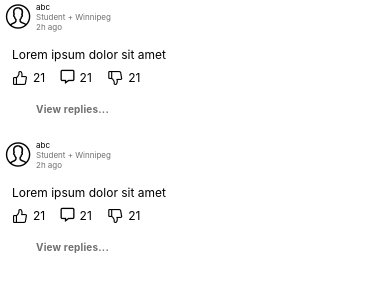
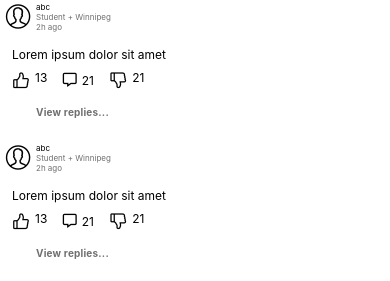
Before and after one commit to navrajkaler996/react-native-client, a React Native app: screen / in a window 390 px wide. Both pictures are taken after a click on the element 195 px from the left and 347 px from the top of the page. Shown: the part 360-641 px from the top of the page. Built offline with nearby package versions, Linux system fonts and the light colour scheme.

Commit message:
comment like and dislike working

```diff
--- a/components/Comment.js
+++ b/components/Comment.js
@@ -1,5 +1,11 @@
-import React from "react";
-import { StyleSheet, View, Text } from "react-native";
+import React, { useState } from "react";
+import {
+  StyleSheet,
+  View,
+  Text,
+  Pressable,
+  TouchableOpacity,
+} from "react-native";
 
 import { AntDesign } from "@expo/vector-icons";
 import { EvilIcons } from "@expo/vector-icons";
@@ -7,6 +13,46 @@ import { FontAwesome5 } from "@expo/vector-icons";
 import { COLORS } from "../utils/constants";
 
 const Comment = ({ comment }) => {
+  const [reactions, setReactions] = useState({
+    likes: 0,
+    dislikes: 0,
+    liked: false,
+    disliked: false,
+  });
+
+  useState(() => {
+    const reactions = {
+      likes: comment.likes,
+      dislikes: comment.dislikes,
+    };
+    setReactions(reactions);
+  }, []);
+
+  const likePressHandler = () => {
+    const likes = reactions.likes + 1;
+
+    setReactions({
+      ...reactions,
+      likes: likes,
+      dislikes: reactions.disliked
+        ? reactions.dislikes + 1
+        : reactions.dislikes,
+      liked: true,
+      disliked: false,
+    });
+  };
+
+  const dislikePressHandler = () => {
+    const dislikes = reactions.dislikes - 1;
+    setReactions({
+      ...reactions,
+      likes: reactions.likes ? reactions.likes - 1 : reactions.likes,
+      dislikes: dislikes,
+      disliked: true,
+      liked: false,
+    });
+  };
+
   return (
     <View id="comment-container" style={commentStyles["comment-container"]}>
       <View
@@ -44,8 +90,18 @@ const Comment = ({ comment }) => {
         <View
           id="comment-reaction-like"
           style={commentStyles["comment-reaction-like"]}>
-          <AntDesign name="like2" size={16} color="black" />
-          <Text style={{ fontSize: 12 }}>21 </Text>
+          <TouchableOpacity
+            onPress={likePressHandler}
+            disabled={reactions.liked}
+            style={{ padding: "5px 20px" }}>
+            <AntDesign
+              name="like2"
+              size={18}
+              color="black"
+              style={reactions.liked ? { color: "blue" } : {}}
+            />
+          </TouchableOpacity>
+          <Text style={{ fontSize: 12 }}>{reactions.likes} </Text>
         </View>
         <View style={commentStyles["comment-reaction-like"]}>
           <FontAwesome5 name="comment-alt" size={14} color="black" />
@@ -54,8 +110,18 @@ const Comment = ({ comment }) => {
         <View
           id="comment-reaction-dislike"
           style={commentStyles["comment-reaction-dislike"]}>
-          <AntDesign name="dislike2" size={16} color="black" />
-          <Text style={{ fontSize: 12 }}>21 </Text>
+          <TouchableOpacity
+            onPress={dislikePressHandler}
+            disabled={reactions.disliked}
+            style={{ padding: "5px 20px" }}>
+            <AntDesign
+              name="dislike2"
+              size={18}
+              color="black"
+              style={reactions.disliked ? { color: "blue" } : {}}
+            />
+          </TouchableOpacity>
+          <Text style={{ fontSize: 12 }}>{reactions.dislikes} </Text>
         </View>
       </View>
     </View>
@@ -90,6 +156,8 @@ const commentStyles = StyleSheet.create({
   },
   "comment-reactions-container": {
     flexDirection: "row",
+    alignItems: "center",
+
     marginTop: 8,
     marginLeft: 12,
     gap: 12,
--- a/screens/DiscussionOverviewScreen.js
+++ b/screens/DiscussionOverviewScreen.js
@@ -2,7 +2,7 @@ import React from "react";
 import { StyleSheet, Text, View } from "react-native";
 import { COLORS } from "../utils/constants";
 import Discussion from "./components/Discussion";
-import Comment from "../components/Comment";
+
 import CommentSection from "../components/CommentSection";
 
 const discussion = {
@@ -15,36 +15,54 @@ const comments = [
   {
     name: "abc",
     text: "Lorem ipsum dolor sit amet",
+    likes: 13,
+    dislikes: 21,
+
     replies: [
       {
         name: "xyz",
         text: "Lorem ipsum dolor sit amet",
+        likes: 9,
+        dislikes: 1,
       },
       {
         name: "xyz",
         text: "Lorem ipsum dolor sit amet",
+        likes: 10,
+        dislikes: 2,
       },
       {
         name: "xyz",
         text: "Lorem ipsum dolor sit amet",
+        likes: 3,
+        dislikes: 1,
       },
     ],
   },
   {
     name: "abc",
     text: "Lorem ipsum dolor sit amet",
+    likes: 13,
+    dislikes: 21,
+
     replies: [
       {
         name: "xyz",
         text: "Lorem ipsum dolor sit amet",
+        likes: 3,
+        dislikes: 0,
       },
       {
         name: "xyz",
         text: "Lorem ipsum dolor sit amet",
+        likes: 11,
+        dislikes: 2,
       },
       {
         name: "xyz",
         text: "Lorem ipsum dolor sit amet",
+        likes: 9,
+        dislikes: 2,
       },
     ],
   },
```
